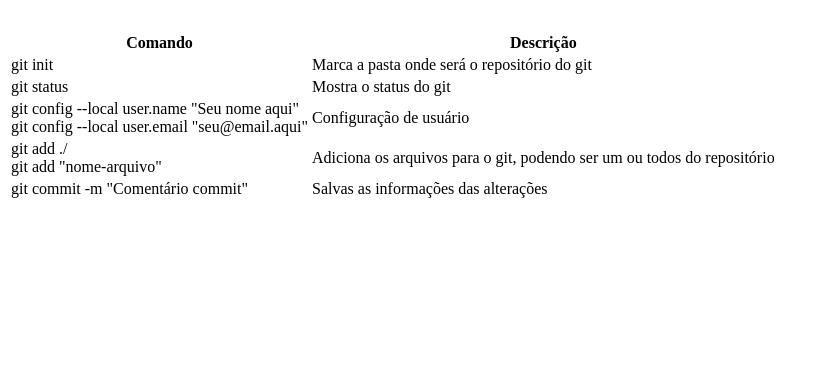
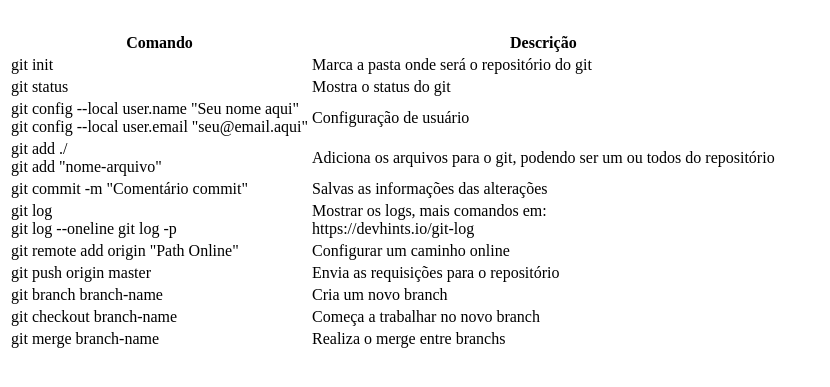
Before and after one commit to Renatob90/GitTest, a plain HTML site: page Index.html in a window 1280 px wide. Shown: the part 87-474 px from the top of the page, without its empty margins (0-830 px from the left). Drawn offline with Linux system fonts and the light colour scheme.

Commit message:
alterando index

```diff
--- a/Index.html
+++ b/Index.html
@@ -35,6 +35,37 @@
                 <td>Salvas as informações das alterações</td>
             </tr>
             <tr>
+                <td>
+                    git log <br />
+                    git log --oneline
+                    git log -p
+                </td>
+                <td>
+                    Mostrar os logs, mais comandos em: <br >
+                    https://devhints.io/git-log
+                </td>
+            </tr>
+            <tr>
+                <td>git remote add origin "Path Online"</td>
+                <td>Configurar um caminho online</td>
+            </tr>
+            <tr>
+                <td>git push origin master</td>
+                <td>Envia as requisições para o repositório</td>
+            </tr>
+            <tr>
+                <td>git branch branch-name</td>
+                <td>Cria um novo branch</td>
+            </tr>
+            <tr>
+                <td>git checkout branch-name</td>
+                <td>Começa a trabalhar no novo branch</td>
+            </tr>
+            <tr>
+                <td>git merge branch-name</td>
+                <td>Realiza o merge entre branchs</td>
+            </tr>
+            <tr>
                 <td></td>
                 <td></td>
             </tr>
```
